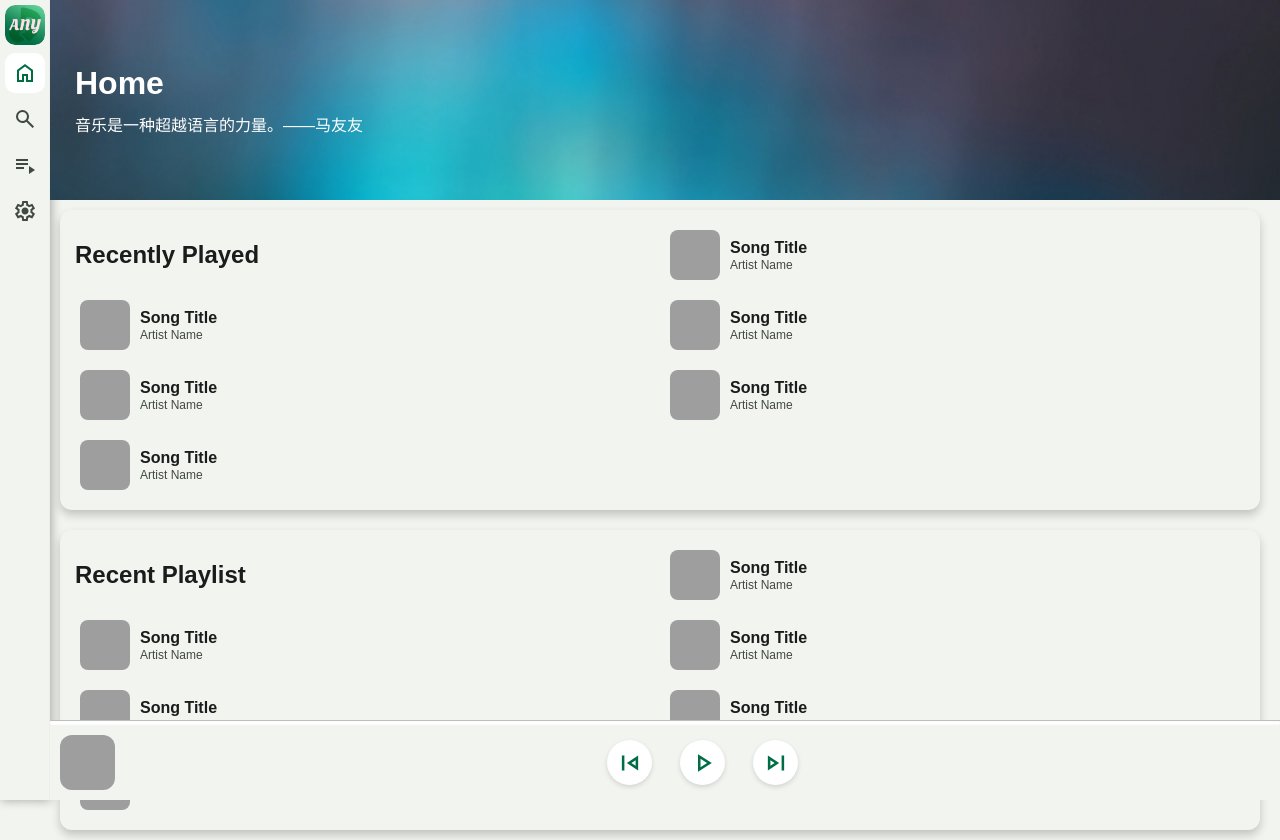
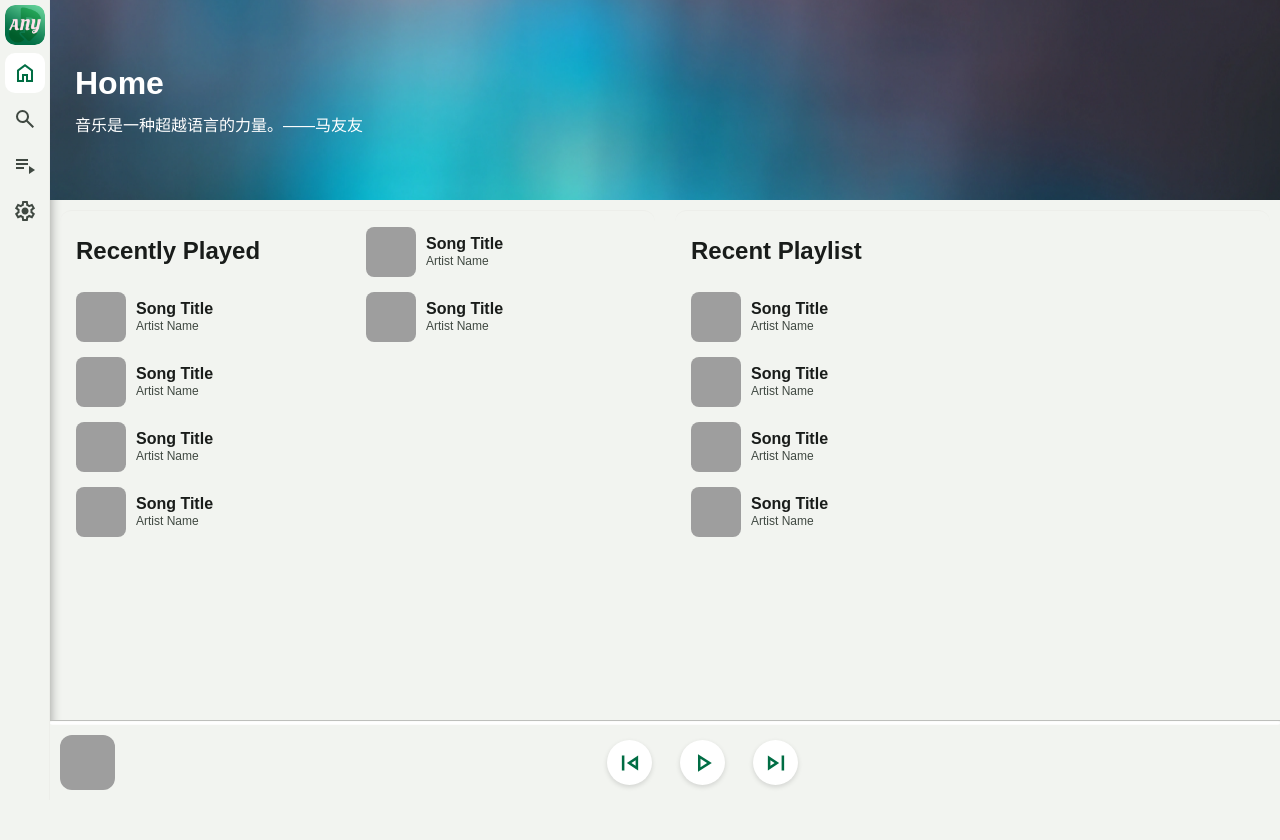
Before and after one commit to EZ118/AnnyMusic, a browser extension: page home.html in a window 1280 px wide. After the commit the page ends 800 px from the top, so only its background shows below. Drawn offline with Linux system fonts and the light colour scheme; grey boxes are pictures that could not be loaded.

Commit message:
fix(home): 修复排版问题

```diff
--- a/css/main.css
+++ b/css/main.css
@@ -20,7 +20,7 @@ body {
     background-color: var(--s-color-surface-container-low);
     color: var(--s-color-on-background);
     user-select: none;
-    overflow: hidden auto;
+    overflow: hidden;
 }
 
 /* 导航栏 */
@@ -92,8 +92,8 @@ nav .item.selected svg {
 main {
     flex: 1;
     width: calc(100vw - 50px);
-    min-height: calc(100vh - 80px);
-    height: fit-content;
+    height: calc(100vh - 80px);
+    overflow: hidden auto;
 }
 
 /* 底部播放器 */
--- a/css/view.css
+++ b/css/view.css
@@ -27,41 +27,44 @@
     align-items: flex-start;
     gap: 0px;
     flex-wrap: wrap;
-
+    white-space: nowrap;
 }
 
 .section {
+    border-top: 1px solid var(--s-color-surface-container);
     width: 100%;
     margin: 10px;
-    padding: 15px;
+    padding: 10px;
 
-    box-shadow: 0 5px 10px #00000033;
     flex: 1;
-    flex-shrink: 0;
-    width: auto;
+    width: fit-content;
     max-width: calc(100% - 30px);
-    max-height: 300px;
+    max-height: 360px;
 
-    display: flex;
-    flex-direction: row;
-    writing-mode: vertical-lr;
-    flex-wrap: wrap;
-    justify-content: flex-start;
-    align-items: flex-start;
-    gap: 10px;
+    display: grid;
+    grid-auto-flow: column;
+    grid-template-rows: repeat(5, 1fr);
+    grid-template-columns: repeat(2, 1fr);
+    gap: 5px;
     border-radius: 12px;
+
+    white-space: nowrap;
+    will-change: transform;
 }
 
 .section h2 {
     margin: 0;
+    padding-left: 6px;
     font-size: 1.5em;
     line-height: 60px;
     height: 60px;
-    writing-mode: horizontal-tb;
+    width: 250px;
 }
 
 .music-card {
-    width: 300px;
+    min-width: 250px;
+    width:auto;
+    max-width: 400px;
     height: 60px;
     border-radius: 12px;
 
@@ -76,9 +79,9 @@
     transition: all 0.2s;
     user-select: none;
 
-    writing-mode: horizontal-tb;
     flex-shrink: 0;
     flex-grow: 0;
+    border: 1px solid transparent;
 }
 
 .music-card img {
@@ -116,11 +119,12 @@
 }
 
 .music-card:hover {
-    transform: scale(1.01);
+    transform: scale(1.02);
     background-color: var(--s-color-surface-container-high);
 }
 
 .music-card:active {
     transform: scale(0.99);
     background-color: var(--s-color-surface-container-highest);
+    border: 1px solid var(--s-color-surface-variant);
 }
--- a/js/background.js
+++ b/js/background.js
@@ -11,7 +11,7 @@ chrome.action.onClicked.addListener((tab) => {
     chrome.windows.create({
         url: 'home.html',
         type: "popup",
-        width: 512,
+        width: 960,
         height: 640
     });
 });
--- a/js/views/home.js
+++ b/js/views/home.js
@@ -6,7 +6,7 @@ class HomeView {
     oninit() {
         this.currentQuote = this.getRandomQuote();
         this.recentlyPlayed = getStorageSync("recentlyPlayed") || [{}, {}, {}, {}, {}, {}];
-        this.recentPlaylist = getStorageSync("recentPlaylist") || [{}, {}, {}, {}, {}, {}];
+        this.recentPlaylist = getStorageSync("recentPlaylist") || [{}, {}, {}, {}];
     }
 
     getRandomQuote() {
@@ -53,7 +53,7 @@ class HomeView {
                         ])
                     })
                 ]),
-                m(".section", [
+                m(".section", { style: {"grid-template-columns": "repeat(1, 1fr)" } }, [
                     m("h2", "Recent Playlist"),
                     this.recentPlaylist.map((item) => {
                         return m("div", { class: "music-card" }, [
```
